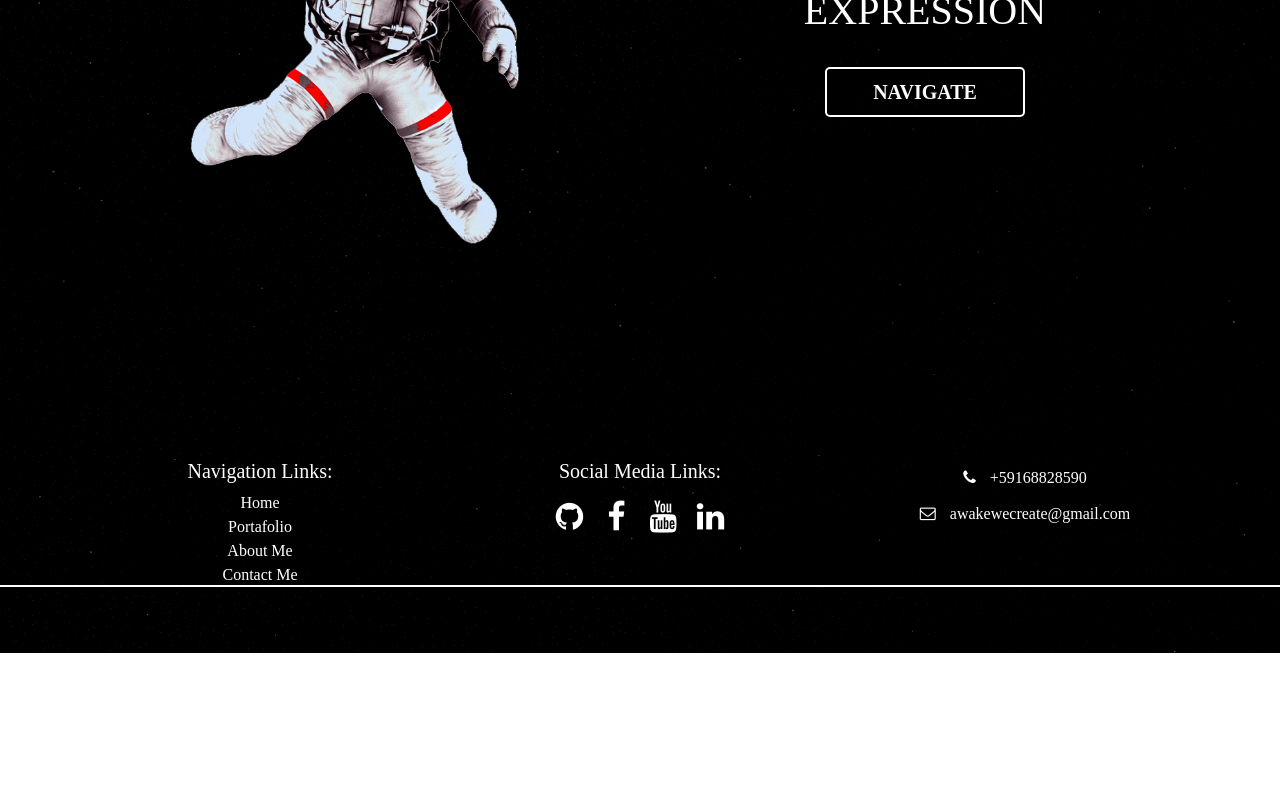
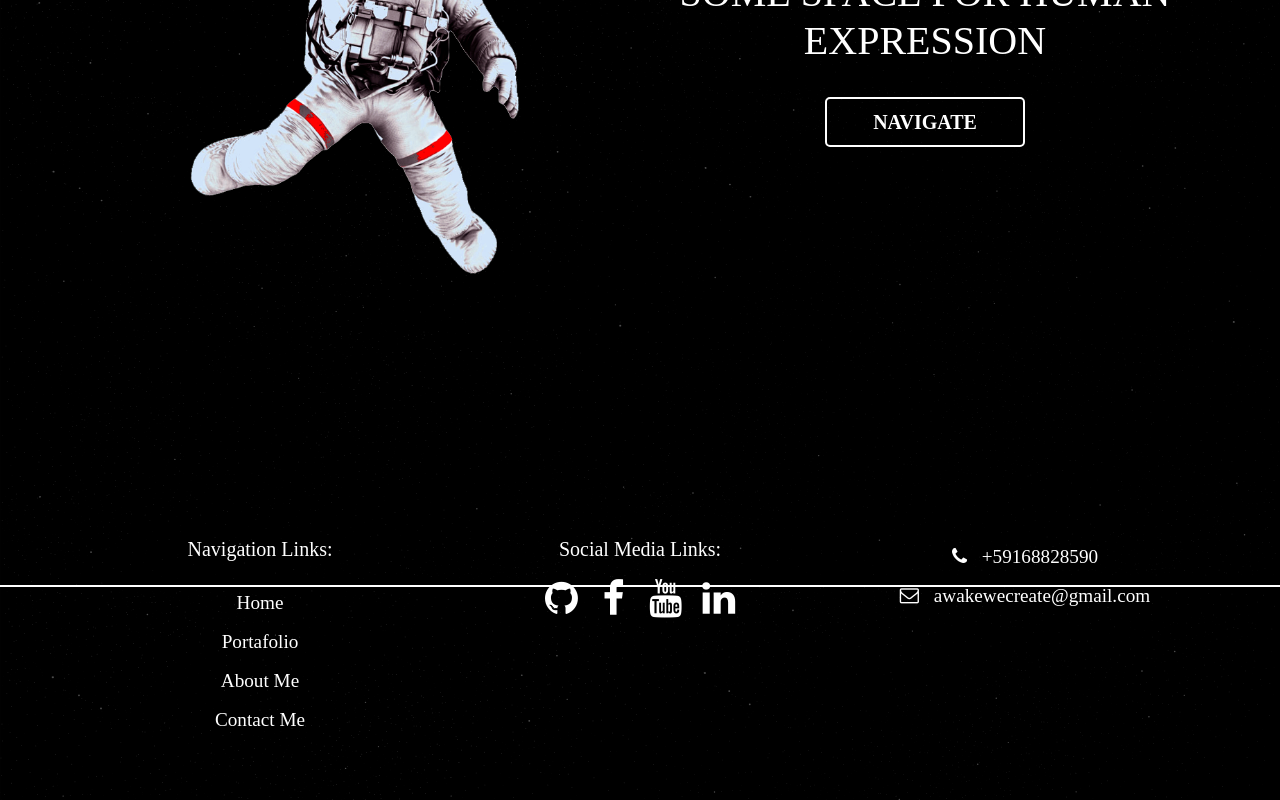
Before and after one commit to Rauchav/AwakeWebSite, a React (Create React App) app: page / in a window 1280 px wide. Shown: the part 441-1241 px from the top of the page. Before the commit the page ends 1094 px from the top, so only its background shows below. Built offline with nearby package versions, Linux system fonts and the light colour scheme; a web font is replaced by a local one.

Commit message:
Awake Portafolio 1.0

```diff
--- a/src/App.css
+++ b/src/App.css
@@ -6,6 +6,7 @@ body {
   background-repeat: no-repeat;
   background-attachment: fixed;
   background-size: cover;
+  padding-top: 30px;
 }
 
 .align-button {
@@ -99,7 +100,7 @@ text-align: center;
   text-align: center;
 }
 .pushFooter {
-  height: 12rem;
+  height: 15rem;
 }
 
 p, .briefIntroCol {
@@ -161,10 +162,11 @@ p, .briefIntroCol {
   height: 8rem;
   color: white;
   font-family: 'Coda', cursive;
+  font-size: larger;
 }
 
-.site-footer, Link {
-  font-size: medium;
+ul, li {
+  padding-top: 10px;
 }
 
 .navbar-brand {
```
Also changed, not shown: src/app/assets/Images/Advertising design/awake.jpg, src/app/assets/Images/Logo Design/LogoTib.jpg.
